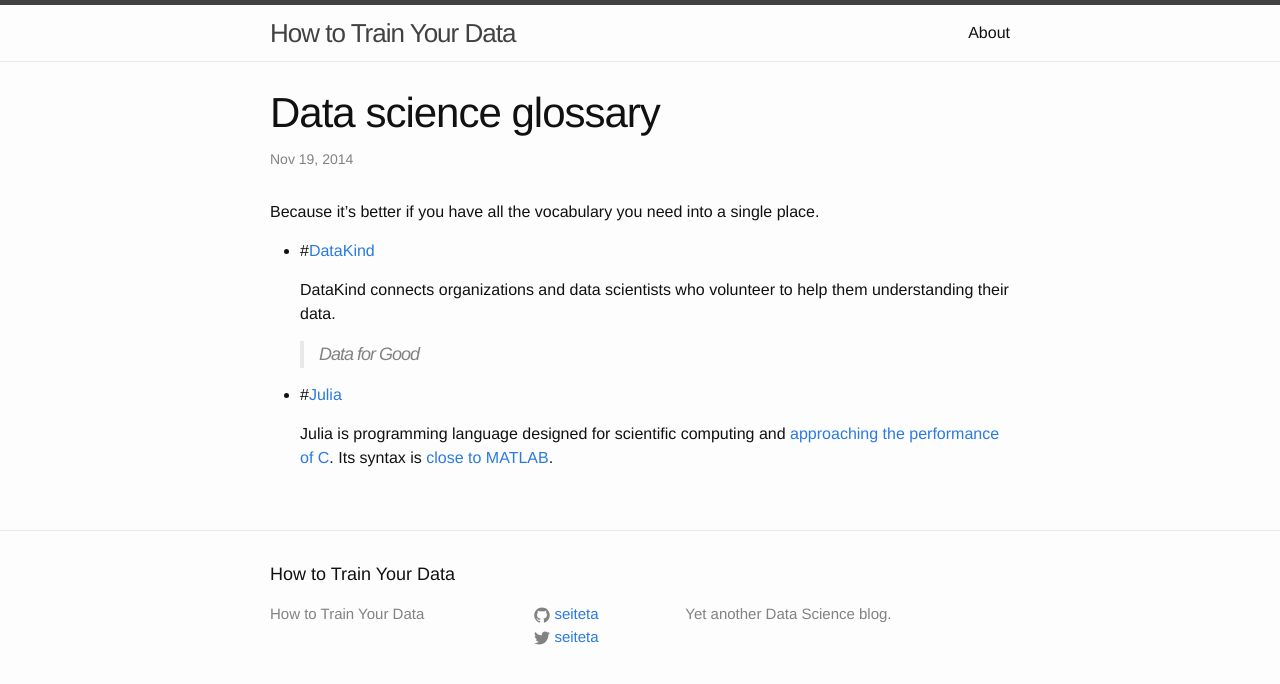
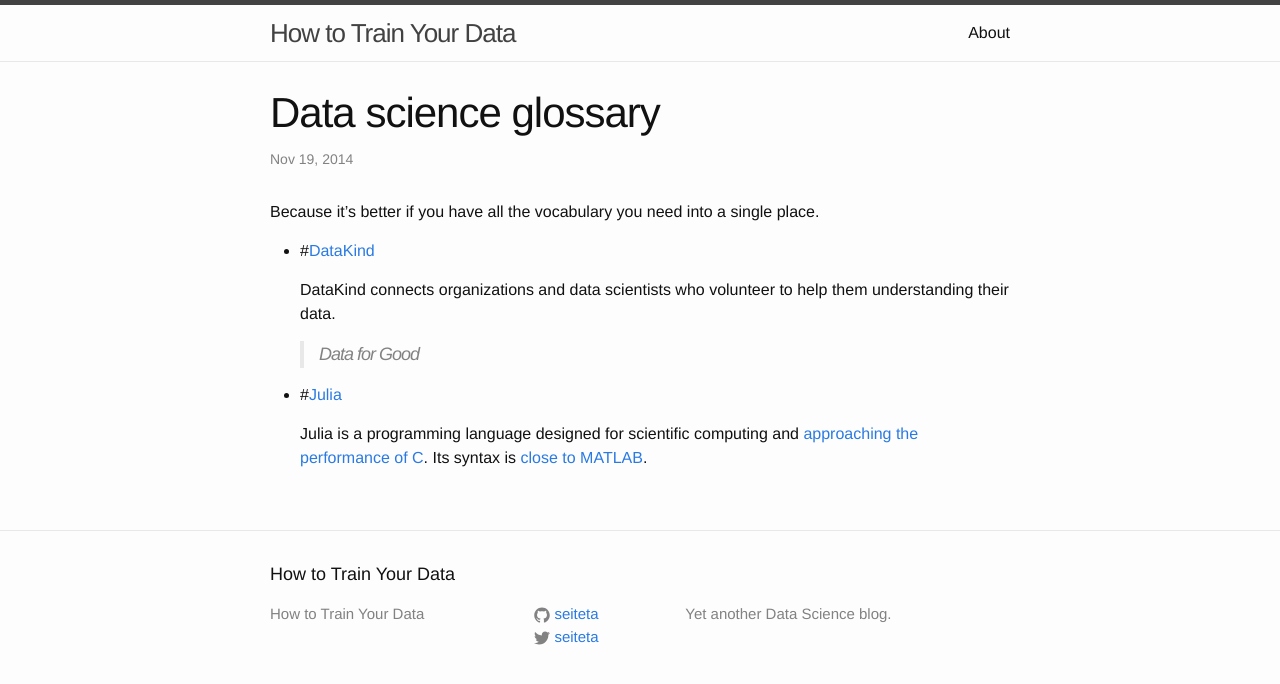
Before and after one commit to seiteta/seiteta.github.io_old, a Jekyll site: the page built from _posts/2014-11-19-data-science-glossary.md, in a window 1280 px wide. Shown: the top 684 px of the page. Built offline with Jekyll 4.4.1, drawn with Linux system fonts in a browser that asks for light colours.

Commit message:
fixed a typo

```diff
--- a/_posts/2014-11-19-data-science-glossary.md
+++ b/_posts/2014-11-19-data-science-glossary.md
@@ -13,4 +13,4 @@ Because it's better if you have all the vocabulary you need into a single place.
 
 * #[Julia](http://julialang.org/)
 
-   Julia is programming language designed for scientific computing and [approaching the performance of C](http://julialang.org/benchmarks/). Its syntax is [close to MATLAB](https://github.com/lakras/matlab-to-julia).
+   Julia is a programming language designed for scientific computing and [approaching the performance of C](http://julialang.org/benchmarks/). Its syntax is [close to MATLAB](https://github.com/lakras/matlab-to-julia).
```
